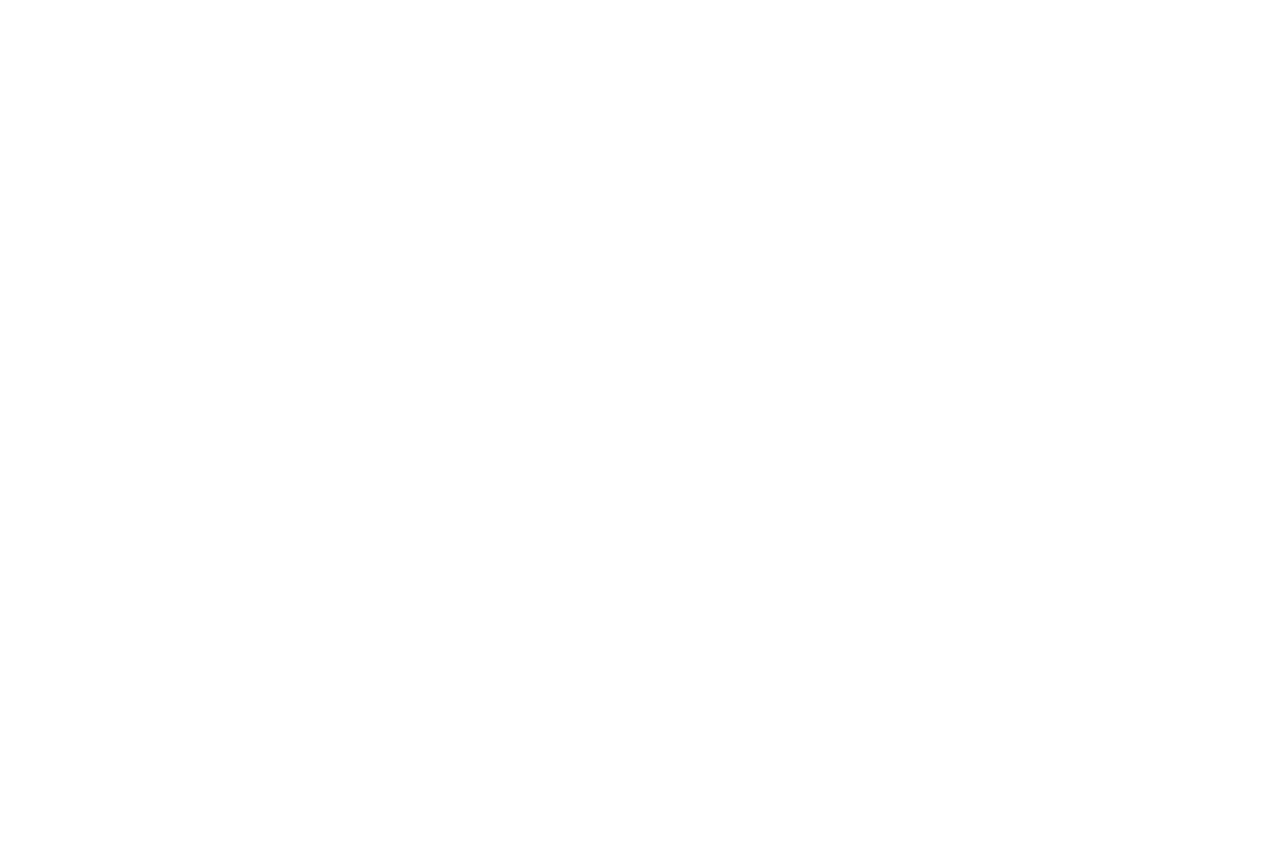
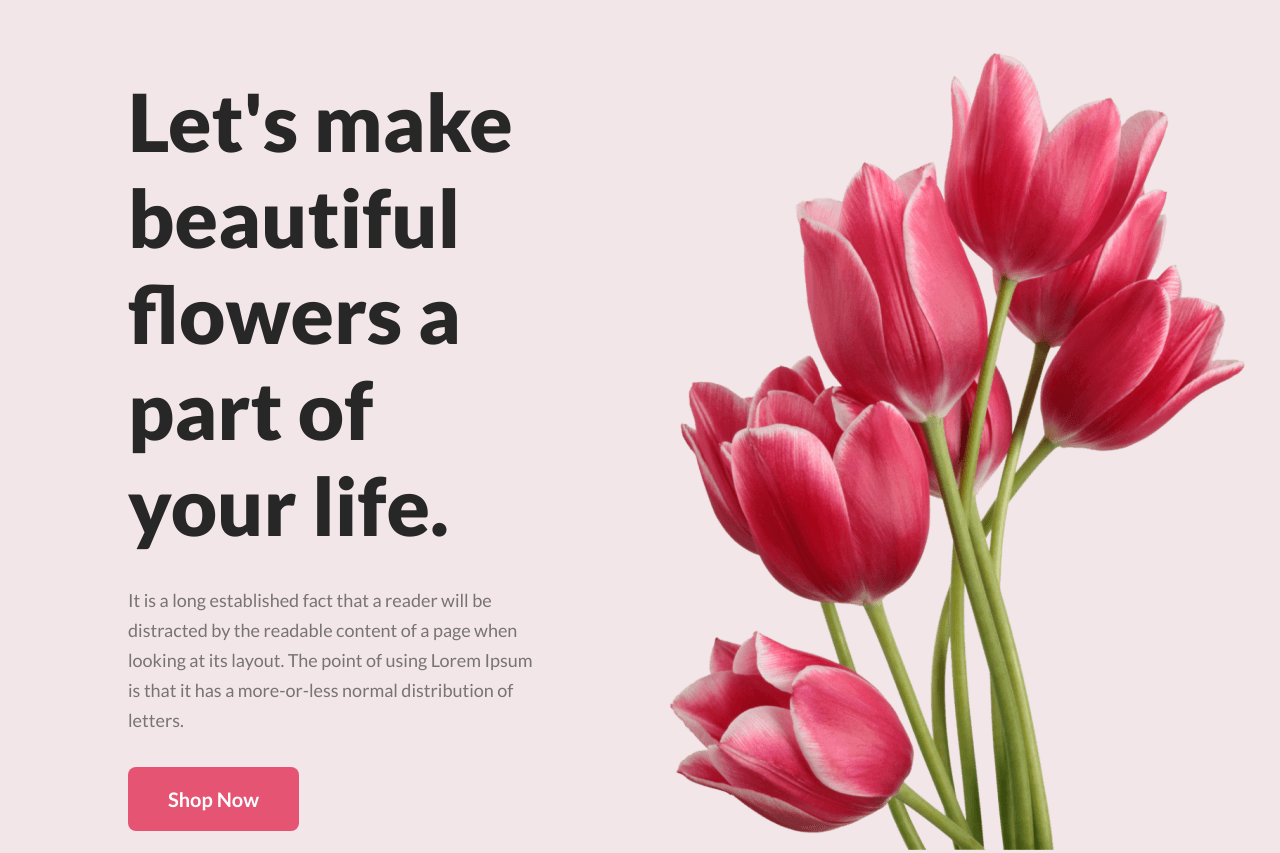
Before and after one commit to mehedihasan18/flower-shop, a plain HTML site: page index.html in a window 1280 px wide. Before the commit the page ends 800 px from the top, so only its background shows below. Drawn offline with Linux system fonts and the light colour scheme.

Commit message:
added header section

```diff
--- a/index.html
+++ b/index.html
@@ -1,11 +1,35 @@
 <!DOCTYPE html>
 <html lang="en">
+
 <head>
     <meta charset="UTF-8">
     <meta name="viewport" content="width=device-width, initial-scale=1.0">
     <title>Flower Shop</title>
+    <!-- google font -->
+    <link rel="preconnect" href="https://fonts.googleapis.com">
+    <link rel="preconnect" href="https://fonts.gstatic.com" crossorigin>
+    <link href="https://fonts.googleapis.com/css2?family=Lato:wght@400;700;900&display=swap" rel="stylesheet">
+    <!-- external css link -->
+    <link rel="stylesheet" href="style.css">
 </head>
+
 <body>
+    <!-- header section start  -->
+    <header>
+        <div class="banner-left-side">
+            <h2 class="banner-title">Let's make<br>beautiful flowers a<br>part of your life.</h2>
+            <p class="banner-details">It is a long established fact that a reader will be distracted by the readable
+                content of a page when
+                looking at its layout. The point of using Lorem Ipsum is that it has a more-or-less normal distribution
+                of letters.</p>
+            <button class="shop-now-btn">Shop Now</button>
+        </div>
+        <div class="banner-right-side">
+            <img src="./images/pngwing 10.png" alt="header banner side image of flower">
+        </div>
 
+    </header>
+    <!-- header section end  -->
 </body>
+
 </html>
--- a/style.css
+++ b/style.css
@@ -0,0 +1,59 @@
+* {
+    margin: 0;
+    padding: 0;
+    box-sizing: border-box;
+    font-family: 'Lato', sans-serif;
+}
+
+/* header section css */
+header {
+    background-color: rgba(124, 12, 36, 0.1);
+    display: flex;
+    gap: 100px;
+    justify-content: space-between;
+    align-items: center;
+    padding: 50px 10% 0px;
+
+}
+
+.banner-left-side {
+    width: 50%;
+}
+
+.banner-title {
+    color: #272727;
+    font-size: 80px;
+    font-style: normal;
+    font-weight: 800;
+    line-height: normal;
+    margin-bottom: 32px;
+}
+
+.banner-details {
+    color: rgba(39, 39, 39, 0.60);
+    font-size: 18px;
+    line-height: 30px;
+    margin-bottom: 32px;
+}
+
+.shop-now-btn {
+    background-color: #E55473;
+    border: none;
+    border-radius: 8px;
+    padding: 20px 40px;
+    color: #FFF;
+    font-size: 20px;
+    font-weight: 700;
+}
+
+.shop-now-btn:hover {
+    background-color: #f85d7e;
+}
+
+.banner-right-side {
+    width: 50%;
+}
+
+.banner-right-side img {
+    padding: 0px;
+}
```
